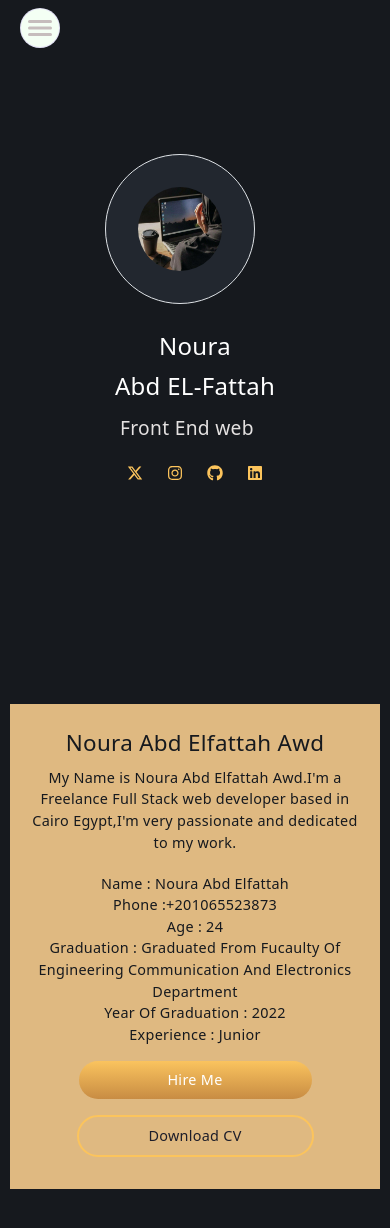
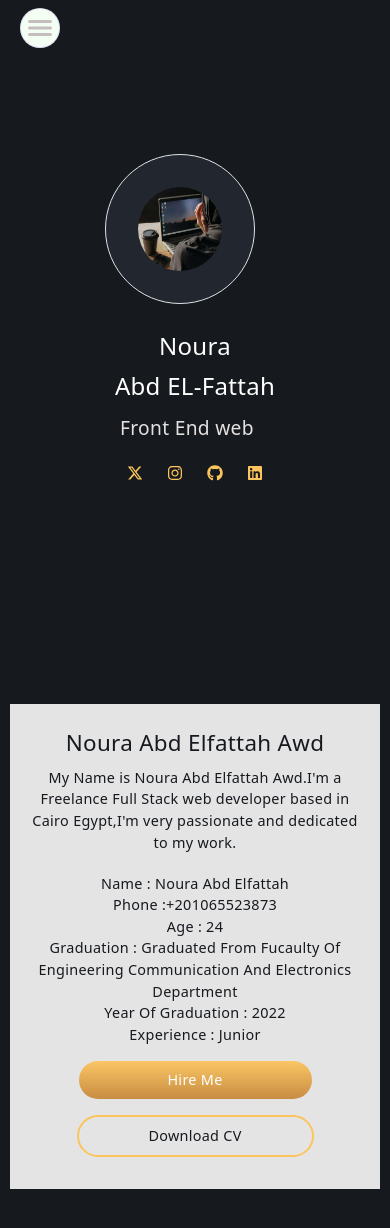
Before and after one commit to nouraabdelfattah/My_Portofolio, a React (Vite) app: page / in a window 390 px wide. Shown: the top 1228 px of the page. Built offline with nearby package versions, Linux system fonts and the light colour scheme.

Commit message:
Update about.css

```diff
--- a/src/components/3-about-me/about.css
+++ b/src/components/3-about-me/about.css
@@ -252,10 +252,9 @@ border: 2px solid #fcc45c;
     }
 
     .right-section{
-
-        background-color:#dfb981 ;
+        /* background-image: -webkit-linear-gradient( #fcd883 10%,#DCAB64,#A77C47 ); */
         padding: 1rem ;
-
+        background-color: rgba(239, 239, 239, 0.953);
     }
     .hire2-button,.hire1-button{
         width: 50%;
@@ -263,6 +262,6 @@ border: 2px solid #fcc45c;
         margin-top: 1rem;
     }
     .hire2-button{
-        color: rgb(29, 29, 41);
+        color: #16191e;
     }
 }
```
